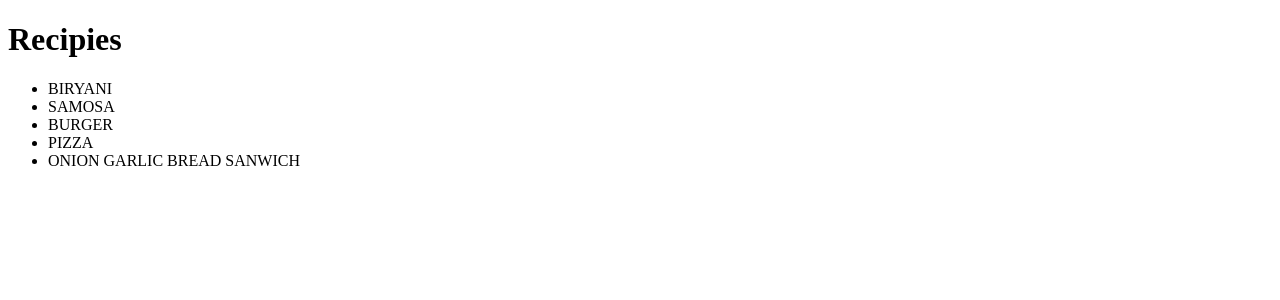
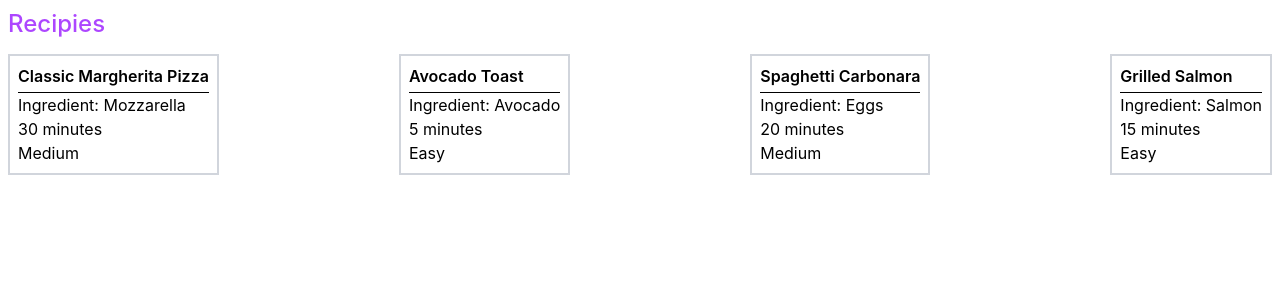
Before and after one commit to Rkthak/practice-react, a React (Vite) app: page / in a window 1280 px wide. Shown: the top 300 px of the page. Built offline with nearby package versions, Linux system fonts and the light colour scheme.

Commit message:
data with array of objects

```diff
--- a/src/componets/functional-components/Likes.jsx
+++ b/src/componets/functional-components/Likes.jsx
@@ -2,18 +2,44 @@ import React from "react";
 
 const Likes = () => {
   const recipes = [
-    "biryani",
-    "samosa",
-    "burger",
-    "pizza",
-    "onion garlic bread sanwich",
+    {
+      name: "Classic Margherita Pizza",
+      prepTime: "30 minutes",
+      difficulty: "Medium",
+      mainIngredient: "Mozzarella",
+    },
+    {
+      name: "Avocado Toast",
+      prepTime: "5 minutes",
+      difficulty: "Easy",
+      mainIngredient: "Avocado",
+    },
+    {
+      name: "Spaghetti Carbonara",
+      prepTime: "20 minutes",
+      difficulty: "Medium",
+      mainIngredient: "Eggs",
+    },
+    {
+      name: "Grilled Salmon",
+      prepTime: "15 minutes",
+      difficulty: "Easy",
+      mainIngredient: "Salmon",
+    },
   ];
   return (
-    <div>
-      <h1>Recipies</h1>
-      <ul>
+    <div className="container p-2">
+      <h1 className="text-2xl font-medium text-purple-500">Recipies</h1>
+      <ul className="flex justify-between mt-3.5">
         {recipes.map((recipe, index) => {
-          return <li key={index}> {recipe.toUpperCase()} </li>;
+          return (
+            <li key={index} className="border-2 border-gray-300 p-2">
+              <h1 className="mb-1 font-semibold"> {recipe.name} </h1>
+              <hr />
+              <p>Ingredient: {recipe.mainIngredient} </p>
+              <p> {recipe.prepTime} </p> <p> {recipe.difficulty} </p>
+            </li>
+          );
         })}
       </ul>
     </div>
--- a/src/main.jsx
+++ b/src/main.jsx
@@ -1,4 +1,5 @@
 import { createRoot } from "react-dom/client";
 import App from "./App.jsx";
+import "./index.css";
 
 createRoot(document.getElementById("root")).render(<App />);
```
